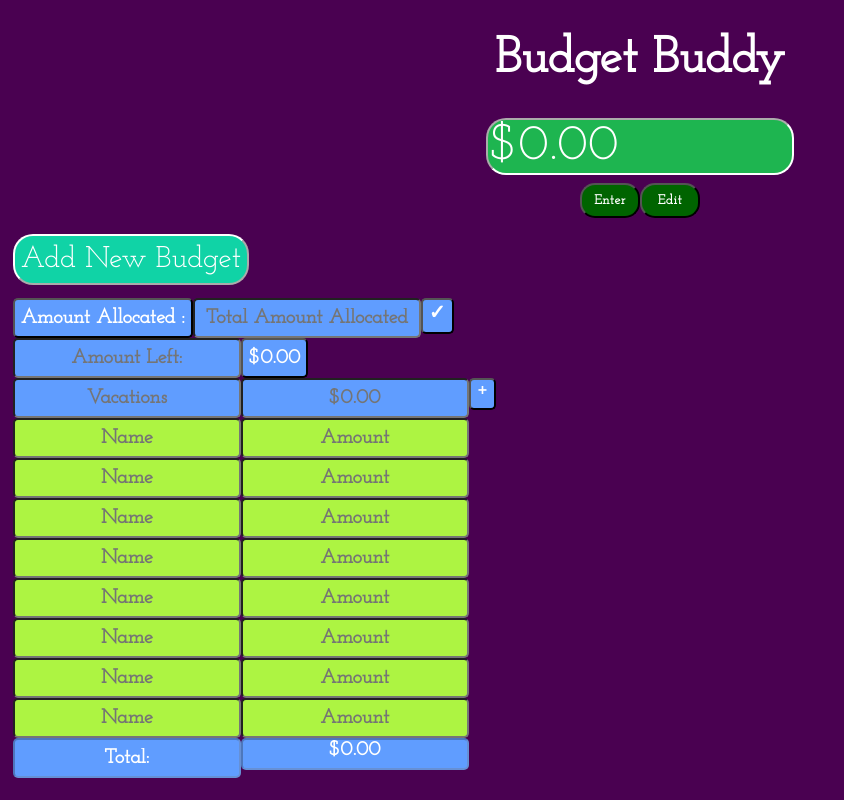
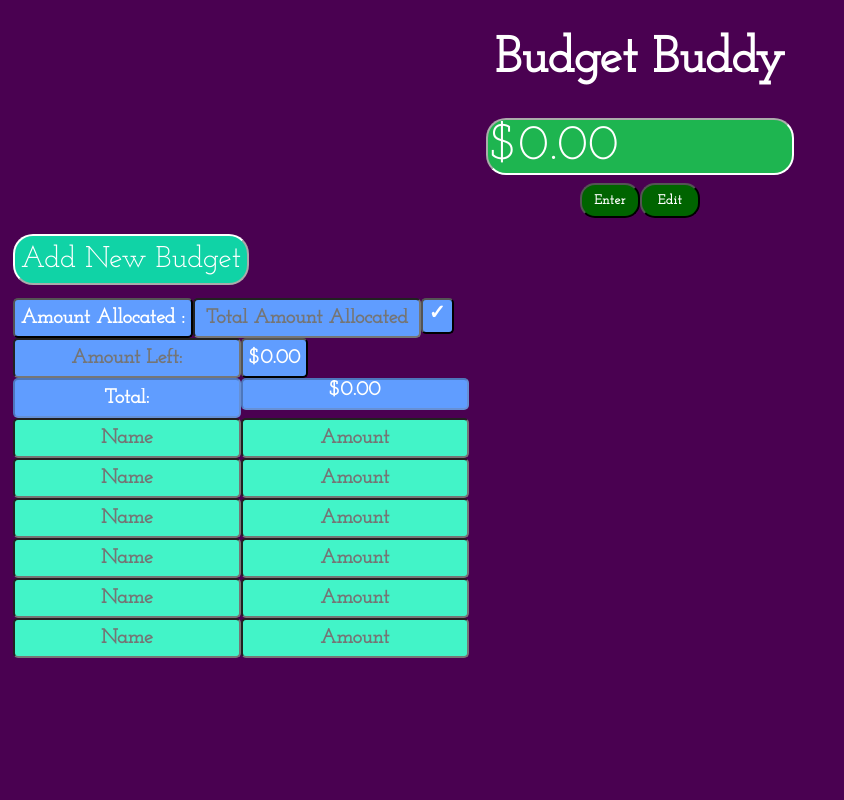
Before and after one commit to gauriramesh/budgetbuddy, a React (Create React App) app: page / in a window 1280 px wide. Shown: the whole page, without its empty margins (0-844 px from the left). Built offline with nearby package versions, Linux system fonts and the light colour scheme.

Commit message:
Finished working mvp

```diff
--- a/src/App.js
+++ b/src/App.js
@@ -3,7 +3,7 @@ import PropTypes from 'prop-types';
 import './App.css';
 import CategoryButton from './CategoryButton.js';
 import Budget from './Budget.js';
-import CategoryEntry from './Budget.js';
+import CategoryEntry from './Entry.js';
 
 class App extends Component {
   render() {
@@ -23,17 +23,6 @@ class OverallBalance extends Component {
             showPop: false,
             amountAllocated: "$0.00",
             totalUsed: "$0.00",
-            budgets: [
-                {
-                    title: 'Vacations',
-                    entries: [
-                        {
-                            name: 'San Francisco',
-                            amount: 10,
-                        },
-                    ],
-                },
-            ]
         }
     this.moneyIsValidated = this.moneyIsValidated.bind(this);
     this.setOverallBalance = this.setOverallBalance.bind(this);
@@ -41,9 +30,9 @@ class OverallBalance extends Component {
     this.handleEdit = this.handleEdit.bind(this);
     this.updateOverallBalance = this.updateOverallBalance.bind(this);
     this.handleCategoryButtonClick = this.handleCategoryButtonClick.bind(this);
-    this.handleAddBudgetClick = this.handleAddBudgetClick.bind(this);
     this.handleBudgetAllocation = this.handleBudgetAllocation.bind(this);
     this.checkNegative = this.checkNegative.bind(this);
+    this.handleEntryKey = this.handleEntryKey.bind(this);
 
 };
 
@@ -58,7 +47,6 @@ class OverallBalance extends Component {
         if(this.moneyIsValidated(e.target.value)===true) {
             this.setState({overallBalance: e.target.value});
         }
-        //may be able to condense this down into one method.
     }
 
     checkNegative() {
@@ -79,9 +67,6 @@ class OverallBalance extends Component {
         console.log(this.state.overallBalance);
         this.setState({showPop: false});
         this.checkNegative();
-        //TODO: Move the color changing thing somehwhere else so that budget components can access it.
-        //TODO: Also does not account for if initial typed value is negative.
-
     }
 
     handleSubmission() {
@@ -100,24 +85,8 @@ class OverallBalance extends Component {
         });
     }
 
-handleAddBudgetClick() {
-    let array = this.state.budgets;
-    array.push({
-        title: '',
-        entries: [
-            {
-                name: '',
-                amount: 0,
-            },
-        ],
-    },);
-    this.setState({budgets: array});
-    console.log(array);
-}
-
 
 handleBudgetAllocation() {
-    //TODO: Fix this so that it doesn't re-subtract old budgets when you change it.
     console.log("Starting budget allocation handler!");
     var allocations = document.getElementsByClassName("BudgetAllocation");
     var allocationsArray = Array.prototype.slice.call(allocations).map((allocation) => allocation.value);
@@ -137,8 +106,18 @@ handleBudgetAllocation() {
     });
 }
 
-handleEntryKey() {
-        //TODO: IMPLEMENT THIS WHEN YOU PULL IT DOWN.
+handleEntryKey(e) {
+    this.forceUpdate();
+    if(e.keyCode==13) {
+        //set the state
+        //maybe make active element disabled.
+        let allocation = Number(document.activeElement.value.replace(/[^0-9.||-]+/g, ""));
+        let oldAllocation = Number(this.state.amountAllocated.replace(/[^0-9.||-]+/g, ""));
+        this.setState({amountAllocated: (oldAllocation-allocation).toString()});
+        let oldTotalUsed = Number(this.state.totalUsed.replace(/[^0-9.||-]+/g, ""));
+        this.setState({totalUsed: (oldTotalUsed + allocation).toString()});
+
+    }
 }
 
 
@@ -154,18 +133,18 @@ handleEntryKey() {
                     <button className="OverallBalance-submit"  type="button" onClick={this.handleSubmission}> Enter </button>
                     <button className="OverallBalance-submit" type="button" onClick={this.handleEdit}>Edit</button>
                     {this.state.showPop ? <EditPopup updateOverallBalance={(e) => this.updateOverallBalance(e)}/> : null}
-                    {/*Seems like potential opportunity for refactoring*/}
                 </form>
-                {/*<CategoryButton handleClick={this.handleCategoryButtonClick} name="Generate Budgets &#10227;" color="#10d3a6"/>*/}
+
                             <CategoryButton handleClick={this.handleAddBudgetClick} name="Add New Budget" color="#10d3a6"/>
-                {/*<CategoryButton handleClick={null} name="Add New Entry" color="#10d3a6"/>*/}
-                {this.state.showBudgets ? <Budget balance={this.state.overallBalance} handleBudgetAllocation={(e) => this.handleBudgetAllocation(e)}/> : null}
-                {
-                    this.state.budgets.map((item) => (
-                        <Budget totalUsed={this.state.totalUsed} amountAllocated={this.state.amountAllocated} addEntry={this.handleAddEntry} entries={this.state.budgets.map((budget)=> budget.entries)} balance={this.state.overallBalance} handleBudgetAllocation={this.handleBudgetAllocation}/>
-                    ))
-                }
+                            <Budget totalUsed={this.state.totalUsed} amountAllocated={this.state.amountAllocated} addEntry={this.handleAddEntry} balance={this.state.overallBalance} handleBudgetAllocation={this.handleBudgetAllocation}  handleEntryKey={(e) => this.handleEntryKey(e)} />
+                            <CategoryEntry handleEntryKey={(e) => this.handleEntryKey(e)} color="#42f4c8" />
+                            <CategoryEntry handleEntryKey={(e) => this.handleEntryKey(e)} color="#42f4c8" />
+                            <CategoryEntry handleEntryKey={(e) => this.handleEntryKey(e)} color="#42f4c8" />
+                            <CategoryEntry handleEntryKey={(e) => this.handleEntryKey(e)} color="#42f4c8" />
+                            <CategoryEntry handleEntryKey={(e) => this.handleEntryKey(e)} color="#42f4c8" />
+                            <CategoryEntry handleEntryKey={(e) => this.handleEntryKey(e)} color="#42f4c8" />
 
+                {this.state.showBudgets ?  <Budget handleEntryKey={(e) => this.handleEntryKey(e)} totalUsed={this.state.totalUsed} amountAllocated={this.state.amountAllocated} addEntry={this.handleAddEntry} entries={this.state.budgets.map((budget)=> budget.entries)} balance={this.state.overallBalance} handleBudgetAllocation={this.handleBudgetAllocation}/>  : null}
 
             </div>
         );
@@ -189,7 +168,6 @@ function EditPopup(props) {
 
 EditPopup.propTypes = {
     updateOverallBalance: PropTypes.func.isRequired
-    // {Need to test this: it says func is unresolved variable}
 }
 
 
--- a/src/Budget.js
+++ b/src/Budget.js
@@ -5,22 +5,7 @@ function Budget(props) {
             <div>
                 <BudgetAllocation handleBudgetAllocation={props.handleBudgetAllocation}/>
                 <BalanceTracking amountAllocated={props.amountAllocated}/>
-                <BudgetTitle balance={props.balance} addEntry={props.addEntry}/>
-                <CategoryEntry handleEntryKey={props.handleEntryKey} color="#adf442"/>
-                <CategoryEntry handleEntryKey={props.handleEntryKey} color="#adf442"/>
-                <CategoryEntry handleEntryKey={props.handleEntryKey} color="#adf442"/>
-                <CategoryEntry handleEntryKey={props.handleEntryKey} color="#adf442"/>
-                <CategoryEntry handleEntryKey={props.handleEntryKey} color="#adf442"/>
-                <CategoryEntry handleEntryKey={props.handleEntryKey} color="#adf442"/>
-                <CategoryEntry handleEntryKey={props.handleEntryKey} color="#adf442"/>
-                <CategoryEntry handleEntryKey={props.handleEntryKey} color="#adf442"/>
                 <BottomTotals totalUsed={props.totalUsed}/>
-
-                {/*{*/}
-                {/*props.entries.map((entry) => (*/}
-                    {/*<CategoryEntry color="#adf442"/>*/}
-                {/*))*/}
-            {/*}*/}
             </div>
         );
 }
@@ -54,18 +39,6 @@ function BudgetAllocation(props) {
     );
 }
 
-
-
-function CategoryEntry(props) {
-    return(
-        <div>
-            <input className="BudgetTitle" placeholder="Name" style={{backgroundColor: props.color}} />
-            {/*On change probably need to update the giant data structure*/}
-            <input className="Entry" placeholder="Amount" style={{backgroundColor: props.color}} onKeyPress={props.handleEntryKey} />
-        </div>
-    );
-}
-
 function BottomTotals(props) {
     return(
         <div>
--- /dev/null
+++ b/src/Entry.js
@@ -0,0 +1,13 @@
+import React, { Component } from 'react';
+
+function CategoryEntry(props) {
+    return(
+        <div>
+            <input className="BudgetTitle" placeholder="Name" style={{backgroundColor: props.color}} />
+            {/*On change probably need to update the giant data structure*/}
+            <input className="Entry" placeholder="Amount" style={{backgroundColor: props.color}} onKeyDown={props.handleEntryKey} />
+        </div>
+    );
+}
+
+export default CategoryEntry;
```
Lines whose indentation alone changed are shown as unchanged.
